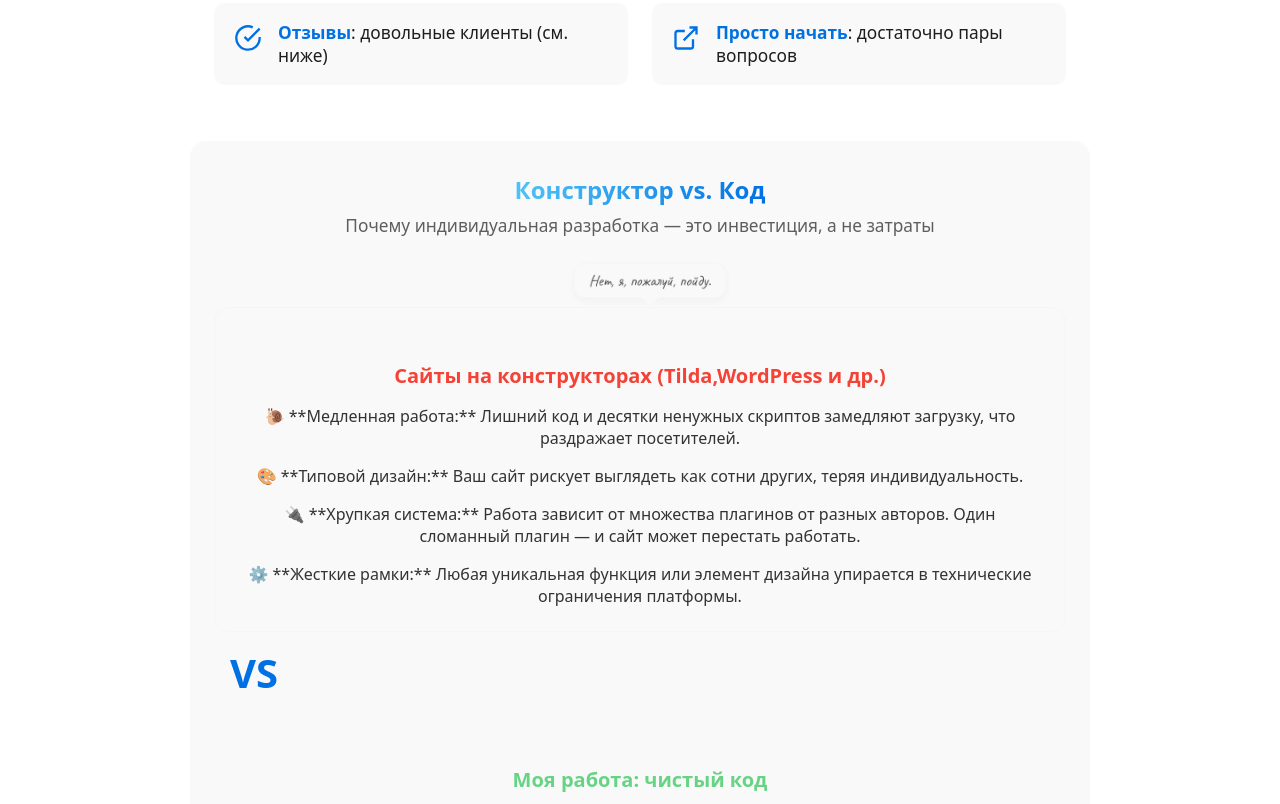
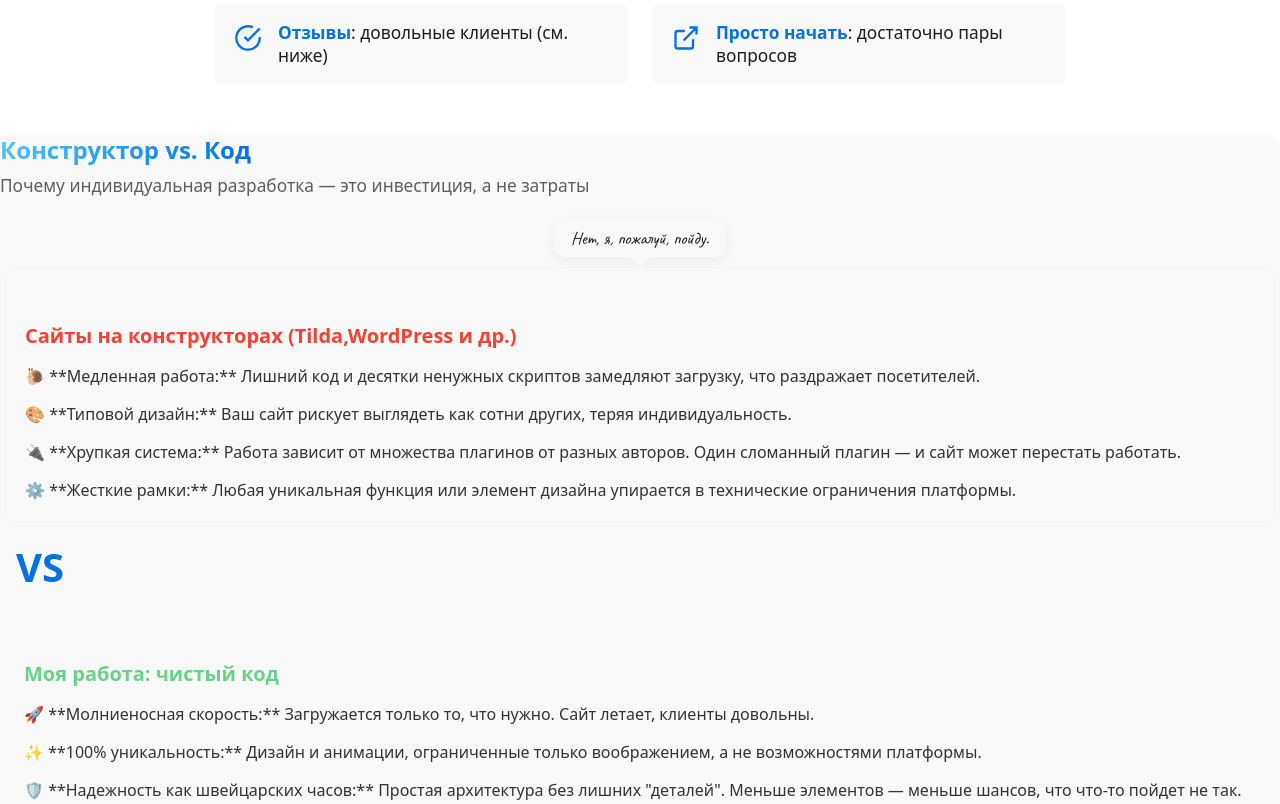
Before and after one commit to Leskort/enigma, a plain HTML site: page index.html in a window 1280 px wide. Shown: the part 1599-2403 px from the top of the page. Drawn offline with Linux system fonts and the light colour scheme.

Commit message:
allimsffаd

```diff
--- a/style.css
+++ b/style.css
@@ -880,20 +880,8 @@ body.menu-open .burger { display: none !important; }
   border-radius: 2px;
 }
 .code-vs-constructor {
-  position: relative;
-  z-index: 1;
-  max-width: 900px;
-  margin: 56px auto;
-  padding: 32px 24px;
-  text-align: center;
-}
-.code-vs-constructor::before {
-  content: '';
-  position: absolute;
-  inset: 0;
   background: var(--color-card-hover);
   border-radius: 16px;
-  z-index: 0;
 }
 .code-vs-constructor .subtitle {
   font-size: 1.08rem;
```
